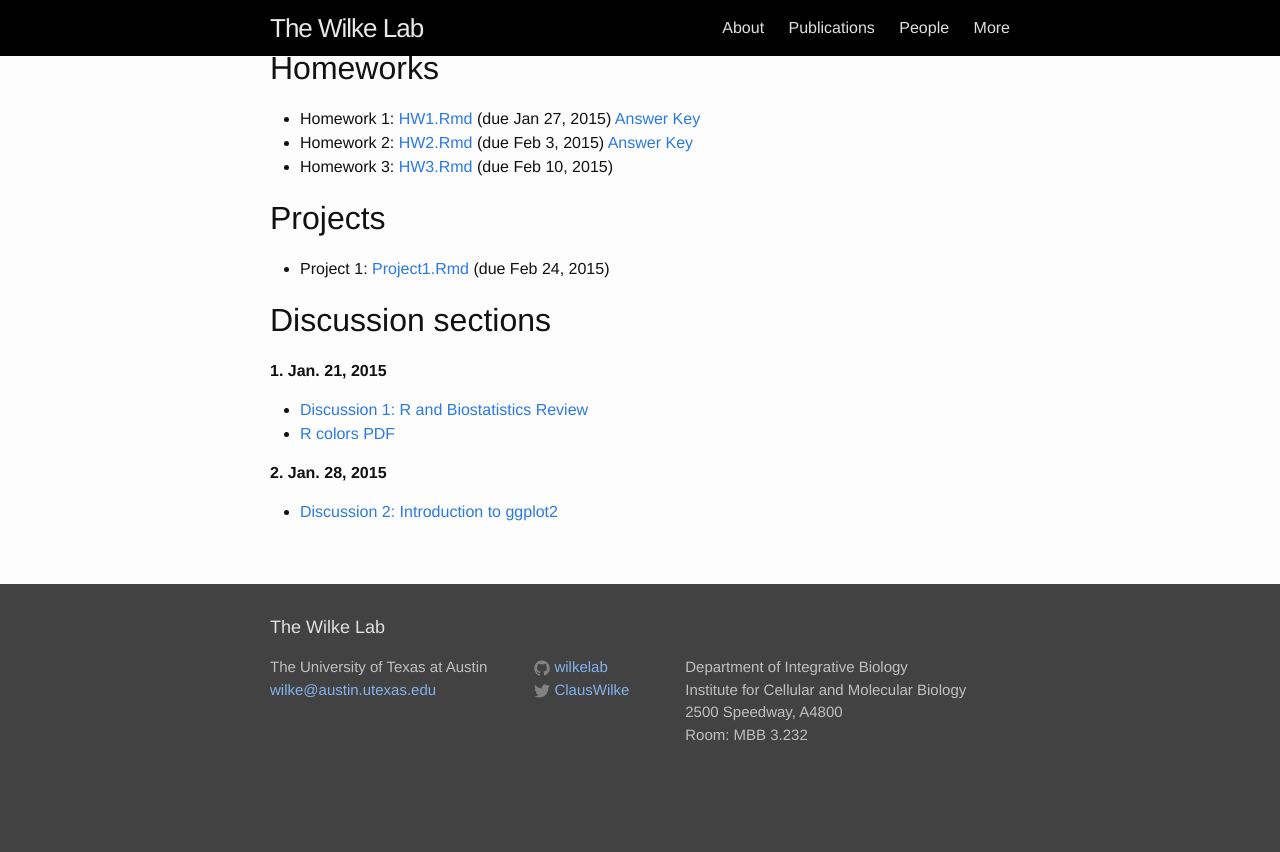
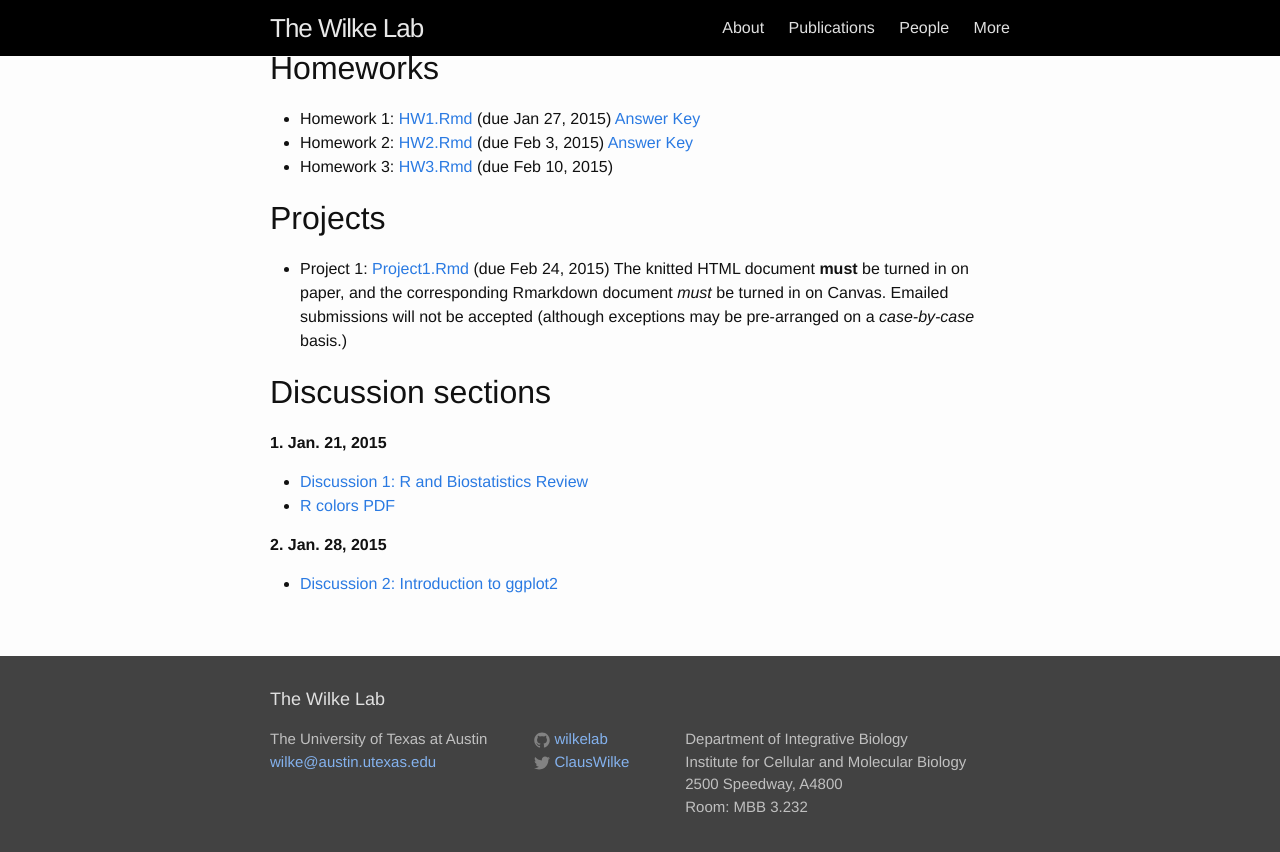
Before and after one commit to wilkelab/wilkelab.github.io.archive_sep_2020, a Jekyll site: the page built from classes/SDS348_spring_2015.md, in a window 1280 px wide and 900 px high, scrolled down 1779 px. Shown: the top 852 px of the window. Built offline with Jekyll 4.4.1, drawn with Linux system fonts in a browser that asks for light colours.

Commit message:
no email

```diff
--- a/classes/SDS348_spring_2015.md
+++ b/classes/SDS348_spring_2015.md
@@ -84,6 +84,7 @@ Syllabus and schedule: [SDS348_syllabus_spring2015.pdf](/classes/SDS348/SDS348_s
 
 ## Projects
 - Project 1: [Project1.Rmd](/classes/SDS348/2015_spring_projects/project1/Project1.Rmd) (due Feb 24, 2015)
+  The knitted HTML document **must** be turned in on paper, and the corresponding Rmarkdown document *must* be turned in on Canvas. Emailed submissions will not be accepted (although exceptions may be pre-arranged on a *case-by-case* basis.)
 
 ## Discussion sections
 
```
